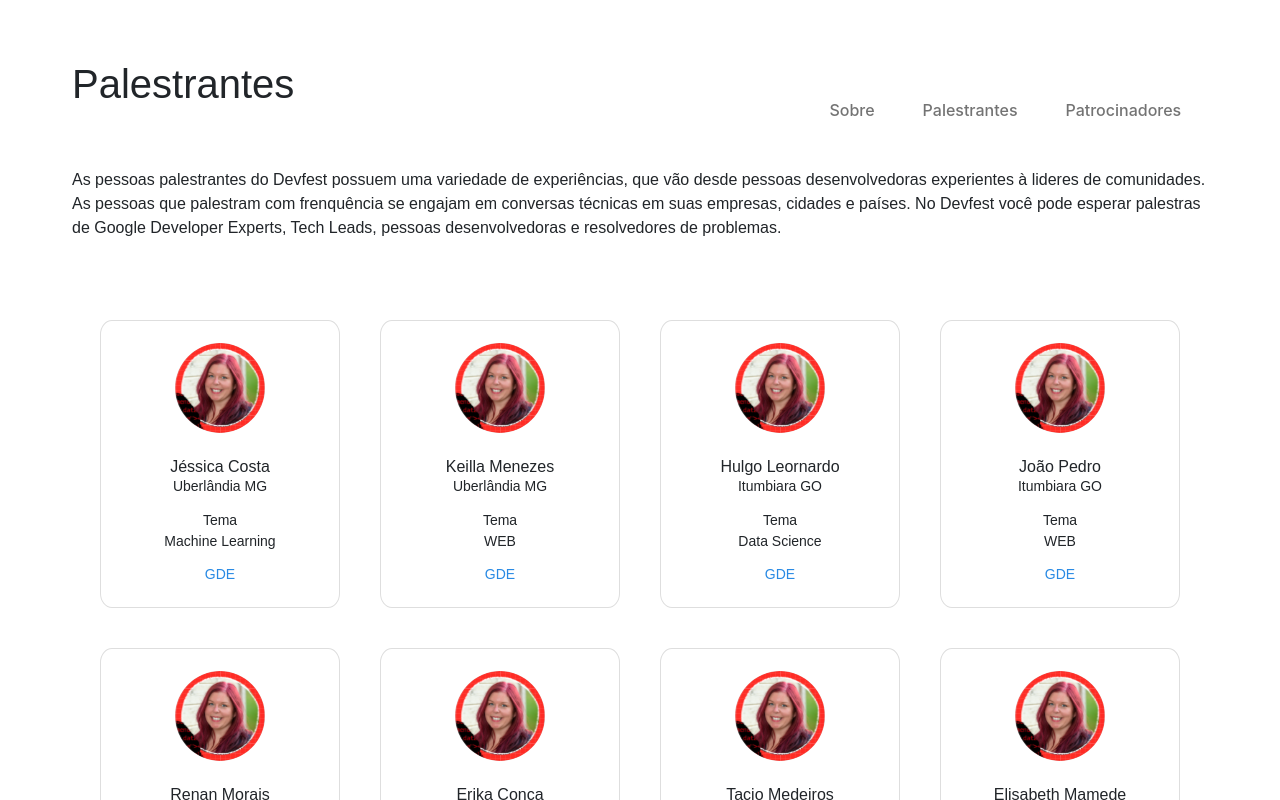
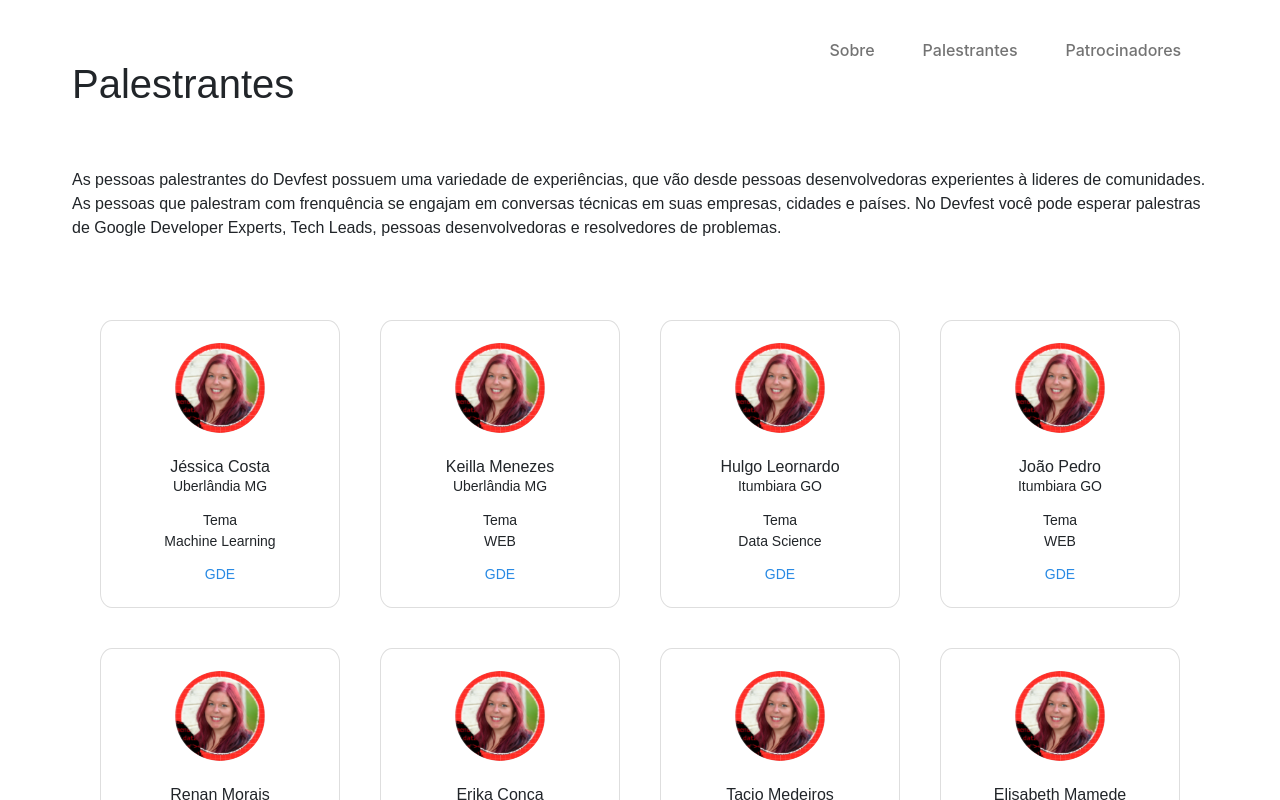
Before and after one commit to renanmorais/lathrop-iwd, a Next.js app: page /speakers in a window 1280 px wide. Shown: the top 800 px of the page. Built offline with nearby package versions, Linux system fonts and the light colour scheme; a web font is replaced by a local one.

Commit message:
fix: updating css in order to fix __next and main position

```diff
--- a/src/layouts/base-layout.tsx
+++ b/src/layouts/base-layout.tsx
@@ -13,7 +13,7 @@ const BaseLayout: React.FC<BaseLayout> = ({ children }) => {
 
     return (
         <>
-            <main>
+            <main className="absolute-position">
                 <NavbarHome />
                 <div >
                     {children}
--- a/src/styles/globals.css
+++ b/src/styles/globals.css
@@ -40,6 +40,17 @@ a {
 }
 
 
+#__next {
+  position: absolute;
+  top: 0px;
+  width: 100%;
+}
+
+.absolute-position {
+  position: absolute;
+  top: 0px;
+  width: 100%;
+}
 
 .reveal {
   position: relative;
```
